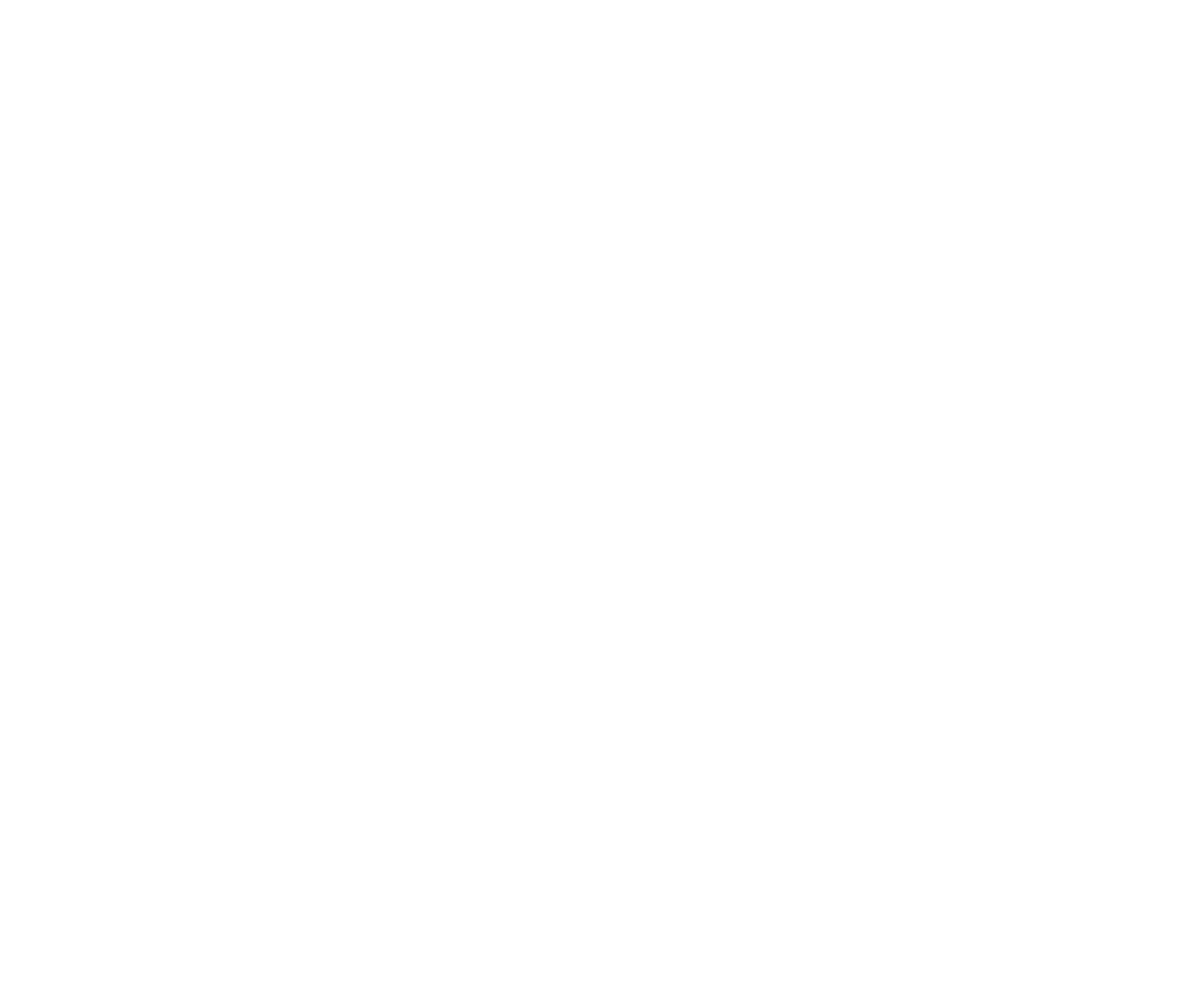
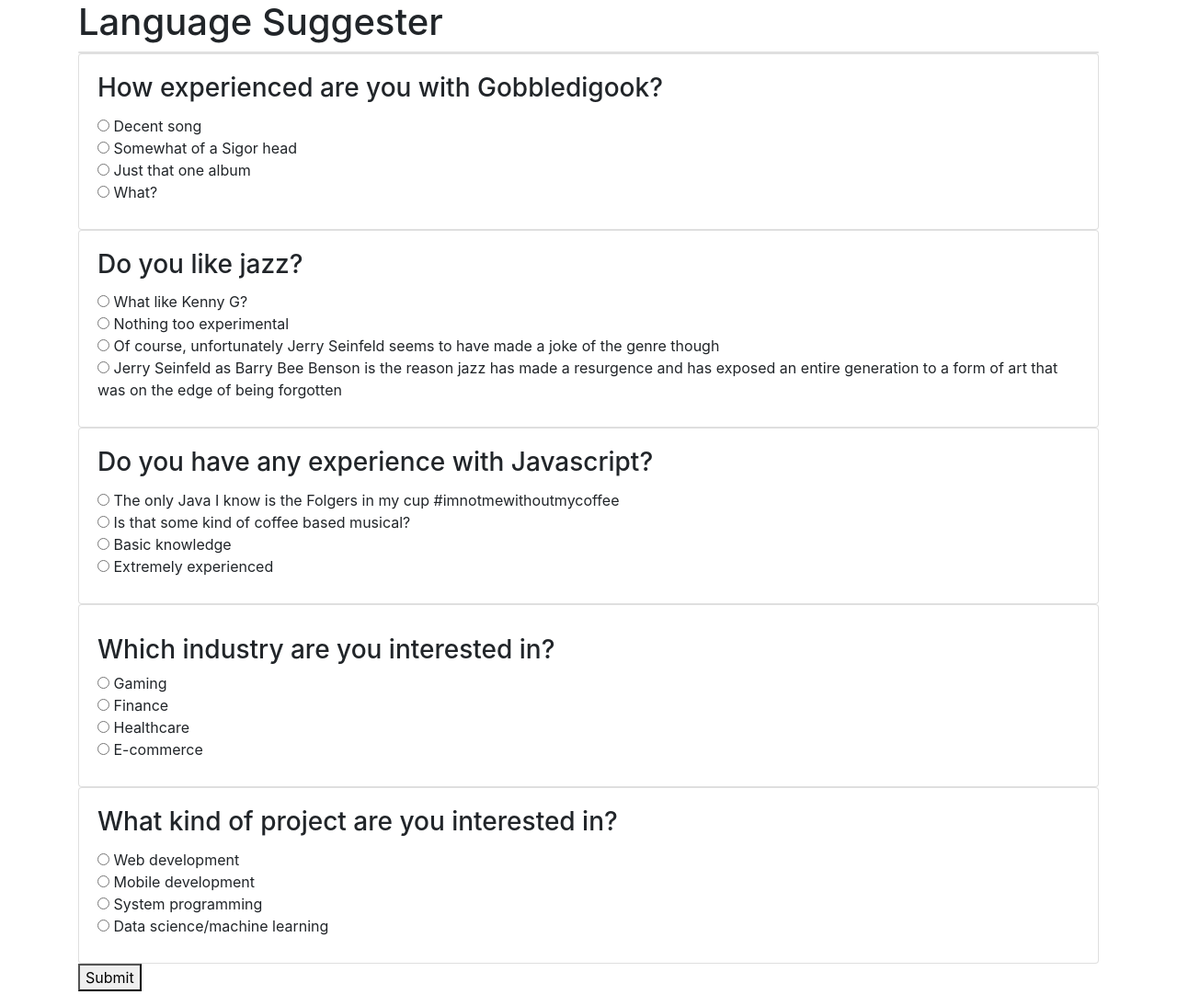
Before and after one commit to sagepaden/language-suggester, a plain HTML site: page index.html in a window 1280 px wide. Shown: the whole page at 92% size. Before the commit the page ends 800 px from the top, so only its background shows below. Drawn offline with nearby package versions, Linux system fonts and the light colour scheme.

Commit message:
built initial HTML page, still need to add Skeleton library

```diff
--- a/index.html
+++ b/index.html
@@ -3,12 +3,111 @@
 <head>
   <meta charset="UTF-8">
   <meta http-equiv="X-UA-Compatible" content="IE=edge">
+  <meta http-equiv="Permissions-Policy" content="interest-cohort=()">
   <meta name="viewport" content="width=device-width, initial-scale=1.0">
-  <link rel="stylesheet" type="text/css" href="css/styles.css">
-  <script src="js/scripts.js"></script>
-  <title>Document</title>
+  <link href="css/bootstrap.css" rel="stylesheet" type="text/css">
+  <link href="css/styles.css" rel="stylesheet" type="text/css">
+  <script src="js/script.js"></script>
+  <title>Programming Language Suggestion</title>
 </head>
 <body>
-
+  <div class="container">
+    <h1>Language Suggester</h1>
+    <div id="error-message" class="hidden">
+      <div class="card">
+        <div class="body">
+          <div class="text">
+            <div id="suggestion"></div>
+          </div>
+        </div>
+      </div>
+    </div>
+    <form id="serious-form">
+      <div class="card">
+        <div class="card-body">
+          <h3 class="card-title"> How experienced are you with Gobbledigook?</h3>
+          <div class="card-text">
+            <label>
+              <input type="radio" name="sigorRos" value="1" required> Decent song
+              <br>
+              <input type="radio" name="sigorRos" value="2"> Somewhat of a Sigor head
+              <br>
+              <input type="radio" name="sigorRos" value="3"> Just that one album
+              <br>
+              <input type="radio" name="sigorRos" value="4"> What?
+            </label>
+          </div>
+        </div>
+      </div>
+      <div class="card">
+        <div class="card-body">
+          <h3 class="card-title">Do you like jazz?</h3>
+          <div class="card-text">
+            <label>
+              <input type="radio" name="theBeeMovie" value="1" required> What like Kenny G?
+              <br>
+              <input type="radio" name="theBeeMovie" value="2"> Nothing too experimental
+              <br>
+              <input type="radio" name="theBeeMovie" value="3"> Of course, unfortunately Jerry Seinfeld seems to have made a joke of the genre though
+              <br>
+              <input type="radio" name="theBeeMovie" value="4"> Jerry Seinfeld as Barry Bee Benson is the reason jazz has made a resurgence and has exposed an entire generation to a form of art that was on the edge of being forgotten
+            </label>
+          </div>
+        </div>
+      </div>
+      <div class="card">
+        <div class="card-body">
+          <h3 class="card-title">Do you have any experience with Javascript?</h3>
+          <div class="card-text">
+            <label>
+              <input type="radio" name="javaJava" value="1" required> The only Java I know is the Folgers in my cup #imnotmewithoutmycoffee
+              <br>
+              <input type="radio" name="javaJava" value="2"> Is that some kind of coffee based musical?
+              <br>
+              <input type="radio" name="javaJava" value="3"> Basic knowledge
+              <br>
+              <input type="radio" name="javaJava" value="4"> Extremely experienced
+            </label>
+          </div>
+        </div>
+      </div>
+      <div class="card">
+        <div class="card-body">
+          <h3 class="card-title"></h3>
+          <div class="card-text">
+            <label>
+              <h3>Which industry are you interested in?</h3>
+              <input type="radio" name="industry" value="1"required> Gaming
+              <br>
+              <input type="radio" name="industry" value="2"> Finance
+              <br>
+              <input type="radio" name="industry" value="3"> Healthcare
+              <br>
+              <input type="radio" name="industry" value="4"> E-commerce
+            </label>
+          </div>
+        </div>
+      </div>
+      <div class="card">
+        <div class="card-body">
+          <h3 class="card-title">What kind of project are you interested in?</h3>
+          <div class="card-text">
+            <label>
+              <input type="radio" name="projectType" value="1" required> Web development
+              <br>
+              <input type="radio" name="projectType" value="2"> Mobile development
+              <br>
+              <input type="radio" name="projectType" value="3"> System programming
+              <br>
+              <input type="radio" name="projectType" value="4"> Data science/machine learning
+            </label>
+          </div>
+        </div>
+      </div>
+        <p>
+          <button type="submit">Submit</button>
+        </p>
+    </form>
+  </div>
 </body>
 </html>
```
